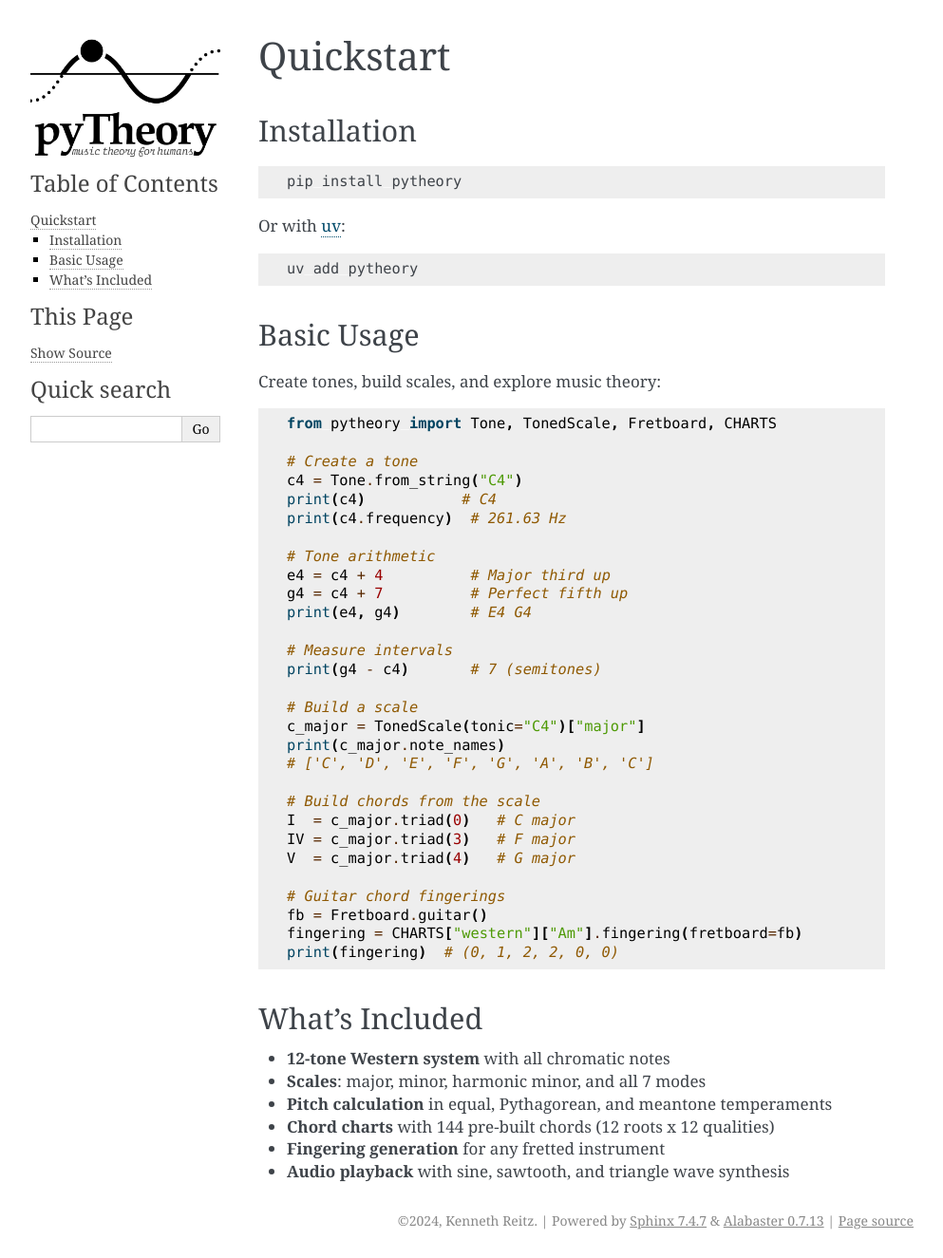
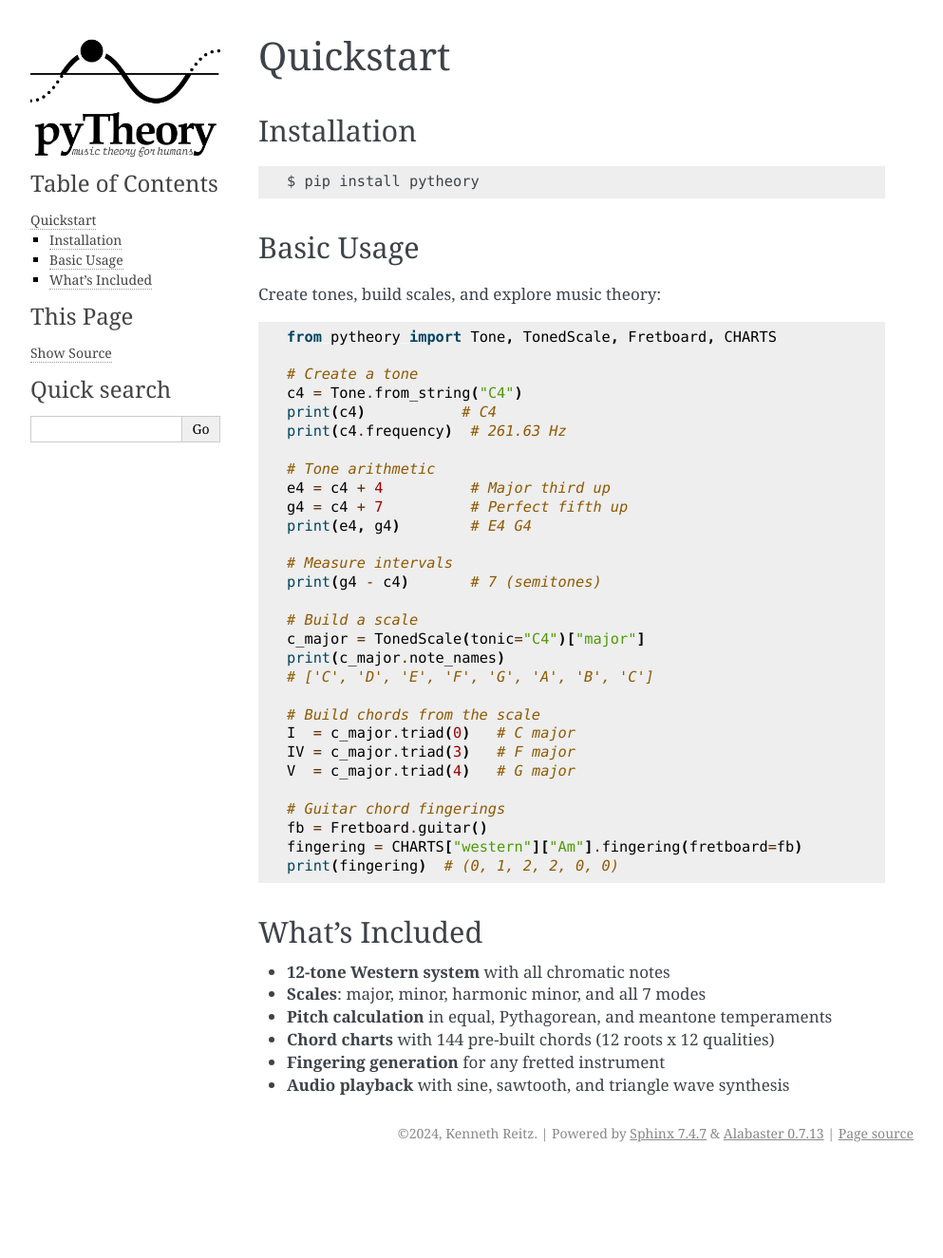
Before and after one commit to kennethreitz/pytheory, a Sphinx documentation site: the page built from docs/guide/quickstart.rst, in a window 1280 px wide. Shown: the whole page at 95% size, without its empty margins (148-1141 px from the left). Built offline with Sphinx 7.4.7, drawn with Linux system fonts in a browser that asks for light colours; after the commit the page ends 1233 px from its top, so only the background shows below that.

Commit message:
Simplify installation instructions in docs
Co-Authored-By: Claude Opus 4.6 (1M context) <noreply@anthropic.com>

```diff
--- a/docs/guide/quickstart.rst
+++ b/docs/guide/quickstart.rst
@@ -4,15 +4,9 @@ Quickstart
 Installation
 ------------
 
-.. code-block:: bash
+::
 
-   pip install pytheory
-
-Or with `uv <https://github.com/astral-sh/uv>`_:
-
-.. code-block:: bash
-
-   uv add pytheory
+   $ pip install pytheory
 
 Basic Usage
 -----------
```
